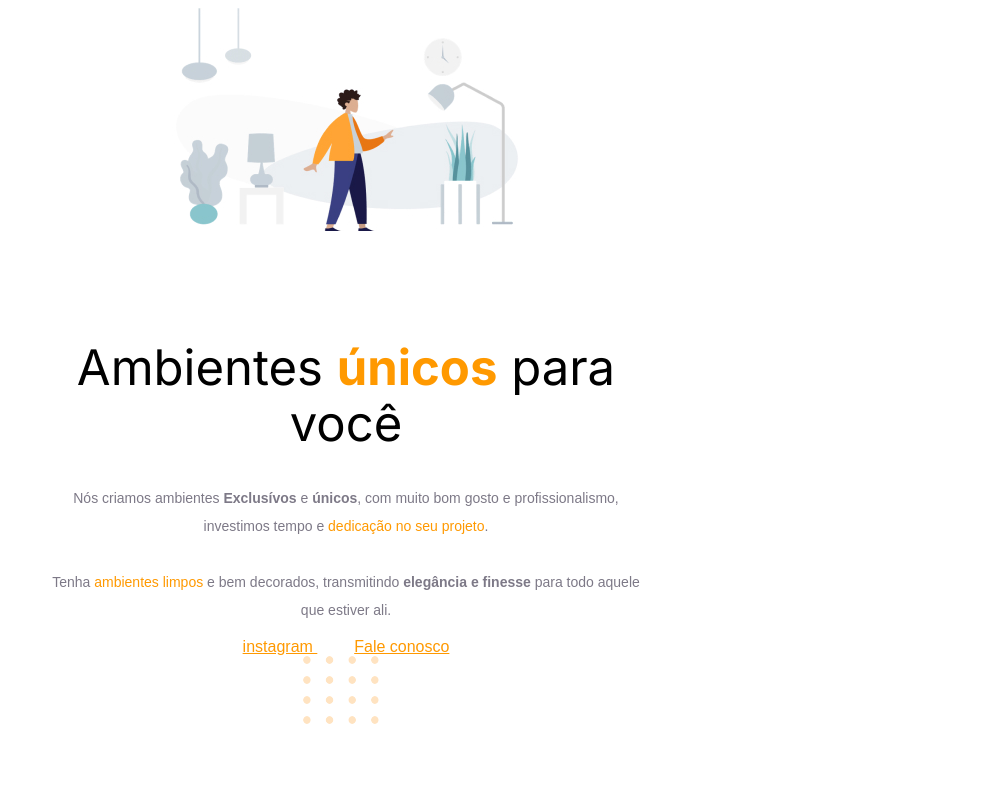
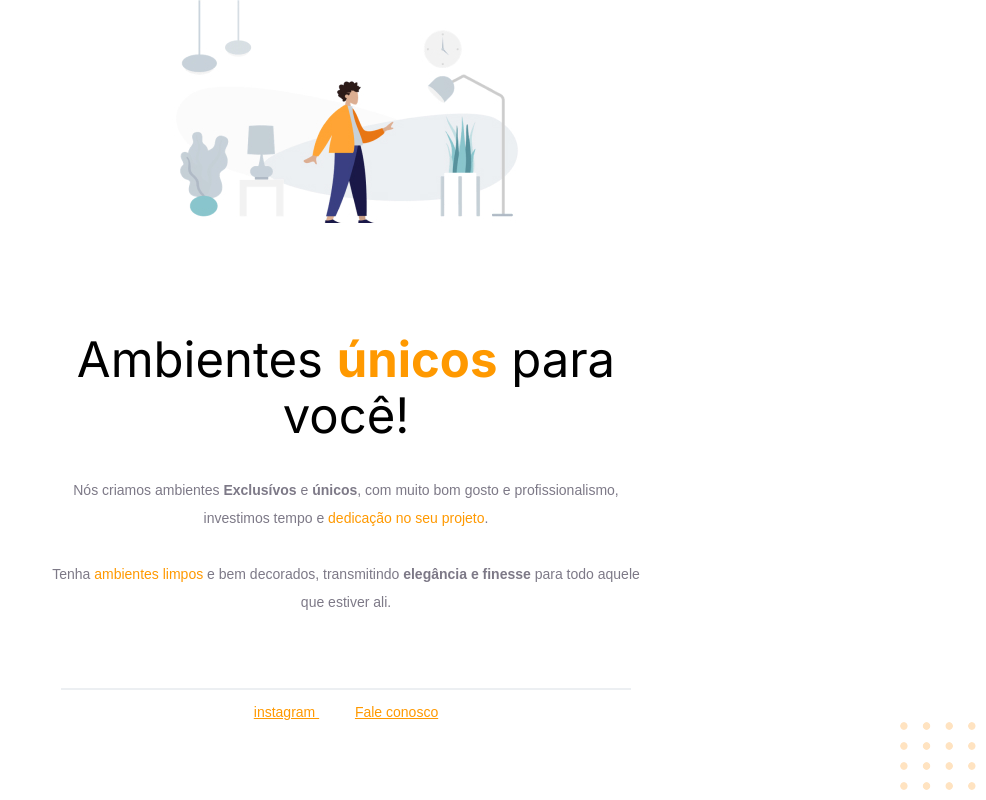
Before and after one commit to guedesgeorge/projetoIII, a plain HTML site: page index.html in a window 1280 px wide. Shown: the whole page, without its empty margins (294-1280 px from the left). Drawn offline with Linux system fonts and the light colour scheme.

Commit message:
primeiro commit

```diff
--- a/index.html
+++ b/index.html
@@ -30,7 +30,7 @@
    src="imagens/img1.jpj.jpg"
    alt="desenho de uma pessoa vestida de amarelo em uma sala com moveis">
 
-   <h1>Ambientes <span>únicos</span> para você</h1>
+   <h1>Ambientes <span>únicos</span> para você!</h1>
 <p>
   Nós criamos ambientes <strong>Exclusívos</strong> e <strong>únicos</strong>,
   com muito bom gosto e profissionalismo,
@@ -49,16 +49,17 @@
 
    <div id="footer">
 
+    <div id="line"></div>
 
   <a
-	  href="https://instagram.com/moveis para você">
+	  href="https://instagram.com/moveis para você" target="_blank">
 		instagram
 	</a>
 
    &nbsp;
 
   <a
-	  href="mailto:contato@moveisparavoce.com">
+	  href="mailto:contato@moveisparavoce.com" target="_blank">
 		Fale conosco
 
 	</a>
--- a/styles.css
+++ b/styles.css
@@ -2,11 +2,12 @@ body {
   font-family: 'Opens sans', sans-serif;
 
   text-align: center;
+  margin: 0;
 }
 
 #hero {
-  width: 593px;
-  margin: auto;
+  width: 592px;
+  margin: 0 auto 72px;
 }
 
 #hero img {
@@ -31,13 +32,28 @@ span, a {
   color: #FF9900;
 }
 
-p {
+p, #footer{
   color: #7d7987;
+
   font-size: 14px;
   line-height: 28px;
  }
 
  #footer a + a{
    margin-left: 28px;
+ }
 
+ #line {
+  width:  568px;
+  height: 0px;
+
+  margin: 0 auto 8px;
+
+  border: 1px solid #eceff2;
  }
+
+ #balls{
+  position: fixed;
+  bottom: 0px;
+  right: 0px;
+ }
```
